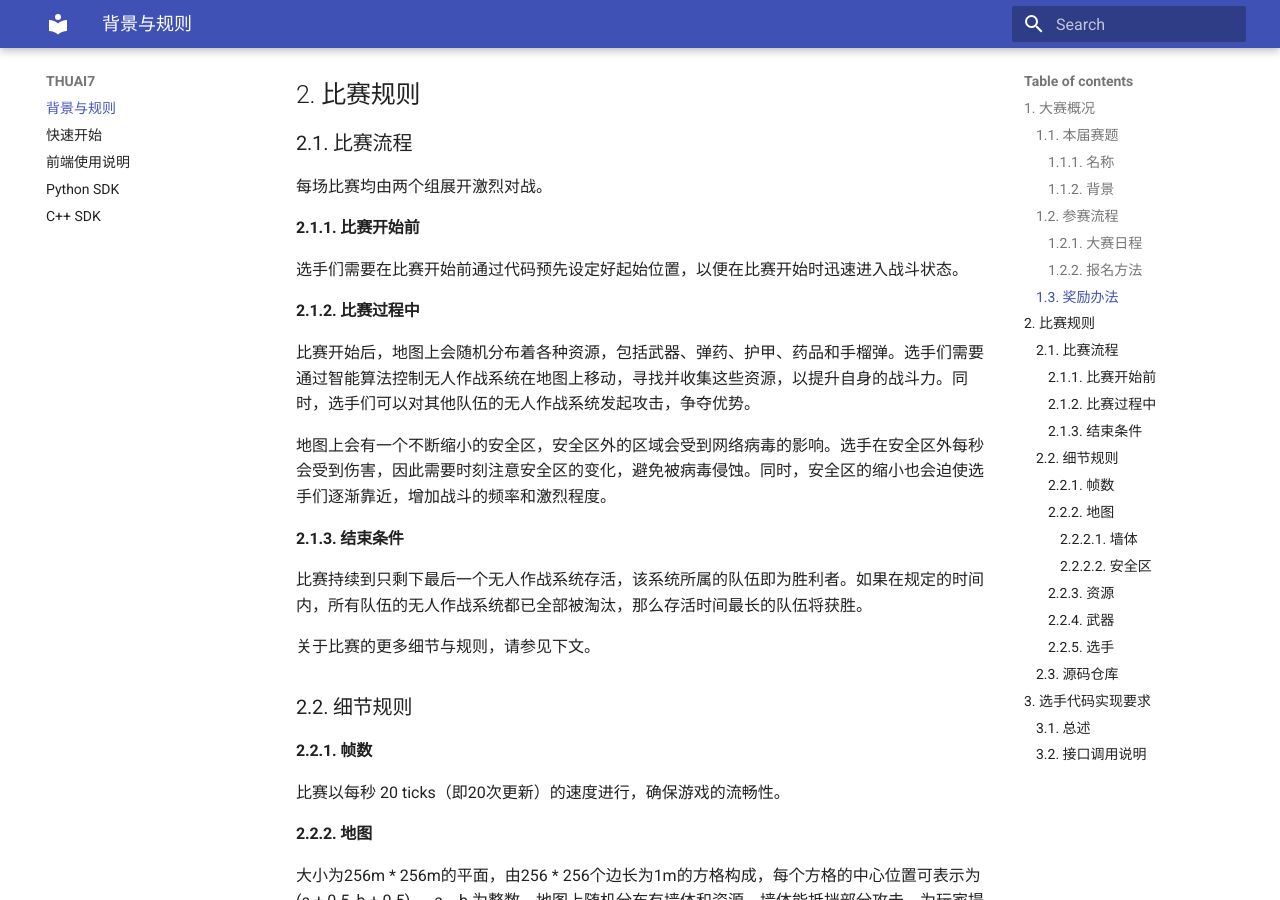
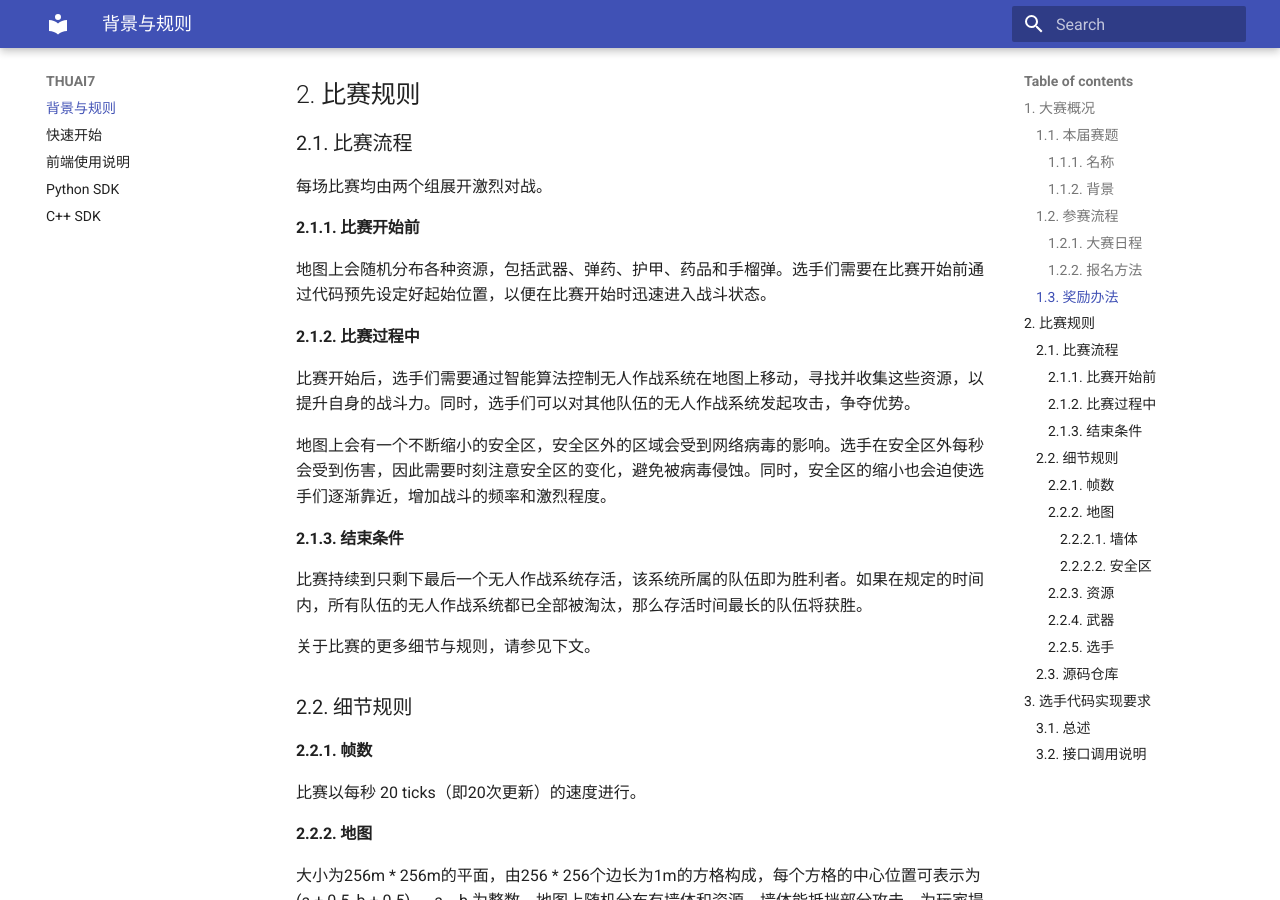
Before and after one commit to thuasta/thuai-7, an MkDocs documentation site: the page built from docs/index.md, in a window 1280 px wide and 900 px high, scrolled down 1379 px. Built offline with MkDocs 1.6.1 and Material for MkDocs 9.7.7, drawn with Linux system fonts in a browser that asks for light colours; some of the changed text lies outside the part shown.

Commit message:
Docs: Update

```diff
--- a/docs/index.md
+++ b/docs/index.md
@@ -50,11 +50,11 @@
 
 #### 2.1.1. 比赛开始前
 
-选手们需要在比赛开始前通过代码预先设定好起始位置，以便在比赛开始时迅速进入战斗状态。
+地图上会随机分布各种资源，包括武器、弹药、护甲、药品和手榴弹。选手们需要在比赛开始前通过代码预先设定好起始位置，以便在比赛开始时迅速进入战斗状态。
 
 #### 2.1.2. 比赛过程中
 
-比赛开始后，地图上会随机分布着各种资源，包括武器、弹药、护甲、药品和手榴弹。选手们需要通过智能算法控制无人作战系统在地图上移动，寻找并收集这些资源，以提升自身的战斗力。同时，选手们可以对其他队伍的无人作战系统发起攻击，争夺优势。
+比赛开始后，选手们需要通过智能算法控制无人作战系统在地图上移动，寻找并收集这些资源，以提升自身的战斗力。同时，选手们可以对其他队伍的无人作战系统发起攻击，争夺优势。
 
 地图上会有一个不断缩小的安全区，安全区外的区域会受到网络病毒的影响。选手在安全区外每秒会受到伤害，因此需要时刻注意安全区的变化，避免被病毒侵蚀。同时，安全区的缩小也会迫使选手们逐渐靠近，增加战斗的频率和激烈程度。
 
@@ -68,7 +68,7 @@
 
 #### 2.2.1. 帧数
 
-比赛以每秒 20 ticks（即20次更新）的速度进行，确保游戏的流畅性。
+比赛以每秒 20 ticks（即20次更新）的速度进行。
 
 #### 2.2.2. 地图
 
```
Also changed, not shown: other parts of docs/index.md (+1 -0 lines).
